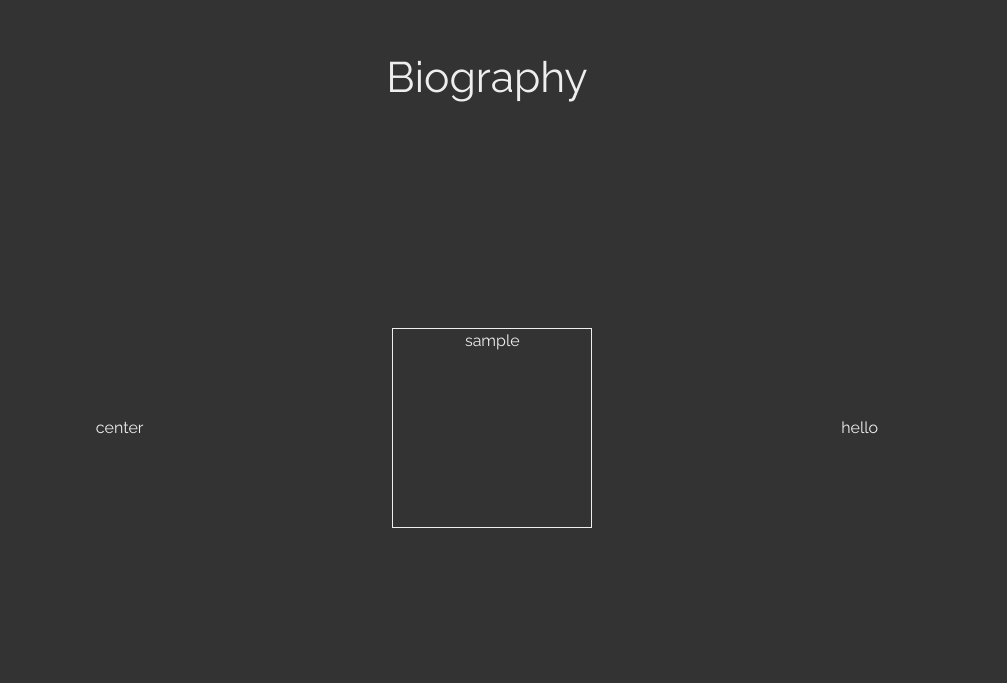
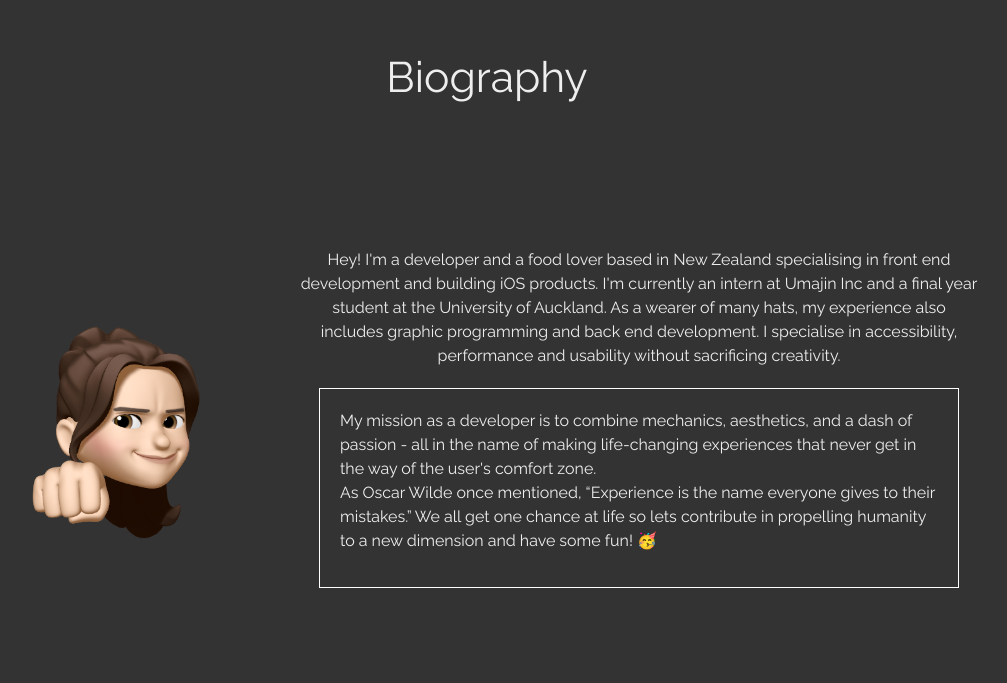
Before and after one commit to Sujenphea/personal-website-next, a Next.js app: page / in a window 1280 px wide. Shown: the part 2397-3080 px from the top of the page, without its empty margins (153-1160 px from the left). Built offline with nearby package versions, Linux system fonts and the light colour scheme.

Commit message:
feature: rough biography completed

```diff
--- a/pages/biography.tsx
+++ b/pages/biography.tsx
@@ -1,31 +1,65 @@
 /** @jsxImportSource @emotion/react */
+import Image from 'next/image'
+import memoji from './images/memoji-punch.png'
+
+function MissionCard() {
+  return (
+    <div
+      css={{
+        width: '50vw',
+        height: '200px',
+        border: '1px solid #fff',
+        justifyContent: 'center',
+        display: 'flex',
+        textAlign: 'left',
+        padding: '20px',
+        margin: '20px',
+      }}
+    >
+      My mission as a developer is to combine mechanics, aesthetics, and a dash of passion - all in the name of making
+      life-changing experiences that never get in the way of the user&apos;s comfort zone. <br />
+      As Oscar Wilde once mentioned, “Experience is the name everyone gives to their mistakes.” We all get one chance at
+      life so lets contribute in propelling humanity to a new dimension and have some fun! 🥳
+    </div>
+  )
+}
 
 function Biography() {
   return (
-    <div className="category-container" css={{ backgroundColor: '#333' }}>
+    <div className="category-container" css={{ backgroundColor: '#333', alignItems: 'center' }}>
       {/* title */}
       <div className="title">Biography</div>
       {/* contents centered relative to container div */}
       <div
-        style={{
+        css={{
           display: 'flex',
           flexDirection: 'row',
           alignItems: 'center',
           justifyContent: 'space-evenly',
-          width: '100vw',
+          width: '80vw',
         }}
       >
-        center
+        <div css={{ minWidth: '200px', marginLeft: '20px', marginRight: '20px' }}>
+          <Image src={memoji} alt="profile" />
+        </div>
         <div
-          style={{
-            width: '200px',
-            height: '200px',
-            border: '1px solid #eee',
+          css={{
+            display: 'flex',
+            flexDirection: 'column',
+            alignItems: 'center',
+            justifyContent: 'space-evenly',
+            width: '80vw',
+            marginLeft: '20px',
+            marginRight: '20px',
           }}
         >
-          sample
+          Hey! I&apos;m a developer and a food lover based in New Zealand specialising in front end development and
+          building iOS products. I&apos;m currently an intern at Umajin Inc and a final year student at the University
+          of Auckland. As a wearer of many hats, my experience also includes graphic programming and back end
+          development. I specialise in accessibility, performance and usability without sacrificing creativity.
+          <br />
+          <MissionCard />
         </div>
-        hello
       </div>
     </div>
   )
```
Also changed, not shown: pages/images/memoji-punch.png (added).
